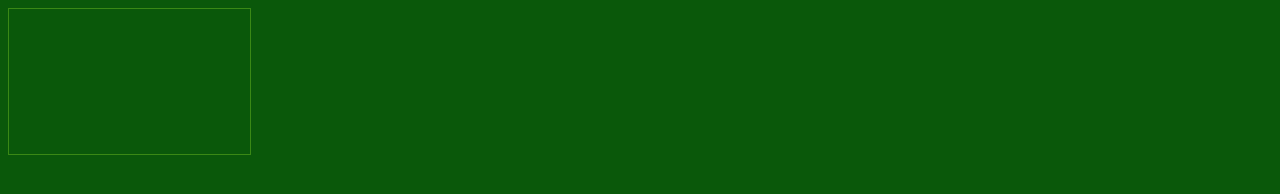
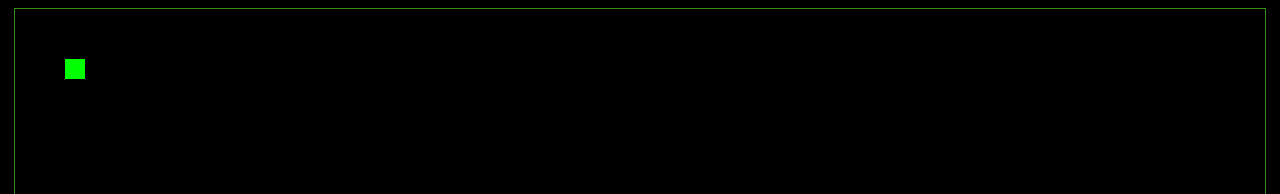
Before and after one commit to haveneg/missile-defense, a plain HTML site: page index.html in a window 1280 px wide. Shown: the top 194 px of the page. Drawn offline with Linux system fonts and the light colour scheme.

Commit message:
game window set up

```diff
--- a/game.js
+++ b/game.js
@@ -2,8 +2,22 @@ const canvas = document.getElementById("canvas");
 const ctx = canvas.getContext("2d");
 
 function resize() {
-    canvas.width = window.innerWidth - 40;
-    canvas.height = window.innerHeight - 40;
+    canvas.width = window.innerWidth - 30;
+    canvas.height = window.innerHeight - 30;
 }
 
+resize();
 window.addEventListener('resize', resize);
+
+function step() {
+    console.log("step");
+
+    ctx.fillStyle = "rgb(0, 255, 0)";
+    ctx.fillRect(50, 50, 20, 20);
+
+    requestAnimationFrame(step);
+}
+
+window.addEventListener('load', () => {
+    step();
+});
--- a/missile.css
+++ b/missile.css
@@ -1,8 +1,12 @@
 body {
-    background: rgb(10, 88, 10);
+    background: rgb(0, 0, 0);
 }
 
 #canvas {
     border: 1px solid rgb(58, 136, 21);
-    position: relative;
+    box-sizing: border-box;
+    margin: auto;
+    position: fixed;
+    left: 50%;
+    transform: translate(-50%, 0%);
 }
```
